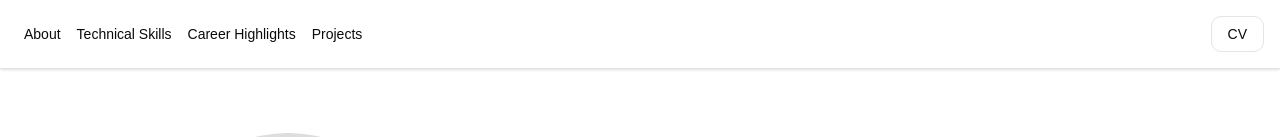
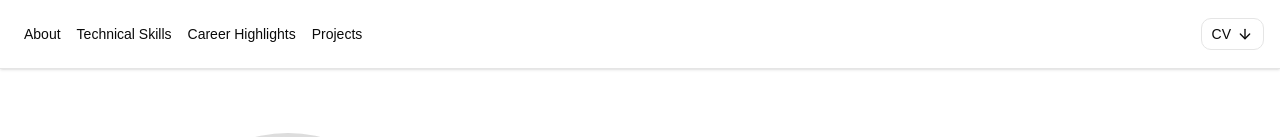
Before and after one commit to JoabFelton138/joab-portfolio, a React (Vite) app in the folder joab-portfolio/: page / in a window 1280 px wide. Shown: the top 137 px of the page. Built offline with nearby package versions, Linux system fonts and the light colour scheme.

Commit message:
style: added icon to cv button

```diff
--- a/joab-portfolio/src/components/Navbar.tsx
+++ b/joab-portfolio/src/components/Navbar.tsx
@@ -1,3 +1,4 @@
+import { ArrowDownIcon } from "lucide-react";
 import { Button } from "./ui/button";
 import { NavigationMenu, NavigationMenuItem, NavigationMenuLink, NavigationMenuList } from "./ui/navigation-menu";
 
@@ -24,8 +25,10 @@ export const Navbar = () => {
                     ))}
                 </NavigationMenuList>
             </NavigationMenu>
-            <Button variant="outline" size="lg" className="p-4 cursor-pointer">
-                CV
+            <Button asChild variant="outline">
+                <a>
+                    CV <ArrowDownIcon className="size-4" />
+                </a>
             </Button>
         </div>
     );
```
